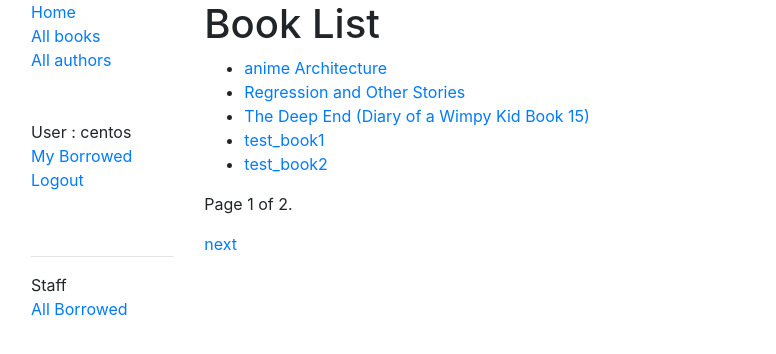
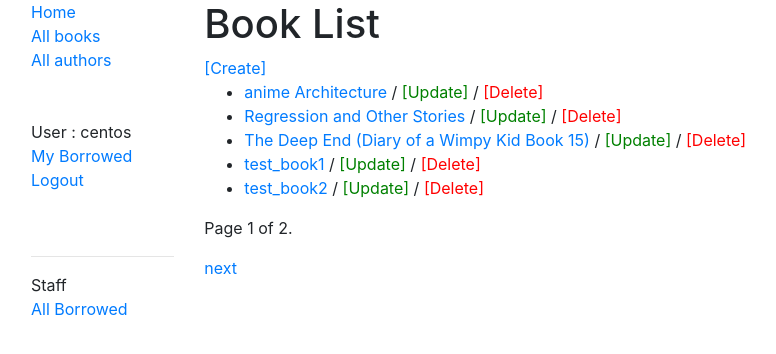
Before and after one commit to iamjjanga-ouo/django-test, a Django app: page /catalog/books/ in a window 1280 px wide. Shown: the top 354 px of the page, without its empty margins (24-800 px from the left). Run offline with Django 3.2, Linux system fonts and the light colour scheme; a user stored in the database is signed in; data comes from the database, SQL or seed files in the repository; some libraries are stand-ins or nearby versions.

Commit message:
add 'create, update, delete' links to book_list, author_list pages

```diff
--- a/catalog/templates/catalog/author_list.html
+++ b/catalog/templates/catalog/author_list.html
@@ -2,11 +2,14 @@
 
 {% block content %}
   <h1>Author List</h1>
+  {% if perms.catalog.can_mark_returned %}<a href="{% url 'author_create' %}"> [Create] </a> {% endif %}
   {% if author_list %}
   <ul>
     {% for author in author_list %}
       <li>
         <a href="{{ author.get_absolute_url }}">{{ author.last_name}} {{ author.first_name }} ({{ author.date_of_birth }} - )</a>
+          {% if perms.catalog.can_mark_returned %} / <a href="{% url 'author_update' author.id %}" style="color:green" /> [Update] </a> {% endif %}
+          {% if perms.catalog.can_mark_returned %} / <a href="{% url 'author_delete' author.id %}" style="color:red"/> [Delete] </a> {% endif %}
       </li>
     {% endfor %}
   </ul>
--- a/catalog/templates/catalog/book_list.html
+++ b/catalog/templates/catalog/book_list.html
@@ -2,11 +2,14 @@
 
 {% block content %}
   <h1>Book List</h1>
+  {% if perms.catalog.can_mark_returned %}<a href="{% url 'book_create' %}"> [Create] </a> {% endif %}
   {% if book_list %}
   <ul>
     {% for book in book_list %}
       <li>
         <a href="{{ book.get_absolute_url }}">{{ book.title }}</a>
+          {% if perms.catalog.can_mark_returned %} / <a href="{% url 'book_update' book.id %}" style="color:green" /> [Update] </a> {% endif %}
+          {% if perms.catalog.can_mark_returned %} / <a href="{% url 'book_delete' book.id %}" style="color:red"/> [Delete] </a> {% endif %}
       </li>
     {% endfor %}
   </ul>
```
